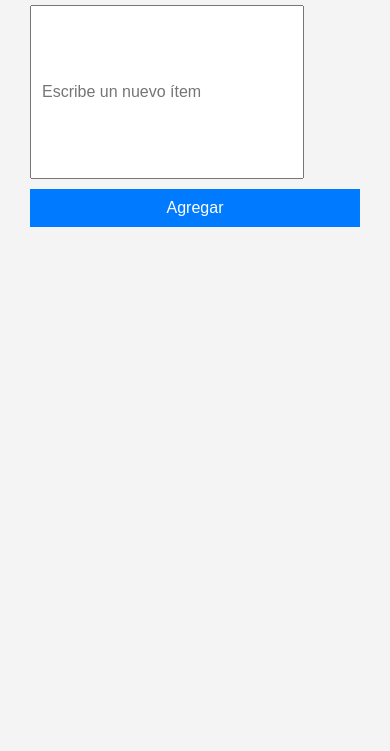
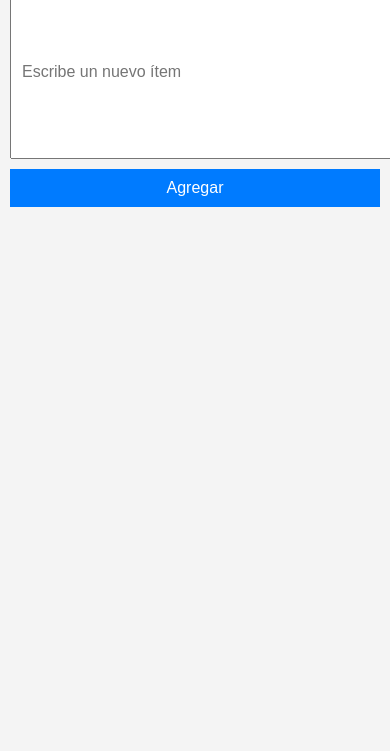
Before and after one commit to ddpp17/1-videos, a plain HTML site: page index.html in a window 390 px wide. Shown: the part 93-844 px from the top of the page. Drawn offline with Linux system fonts and the light colour scheme.

Commit message:
Update style.css

```diff
--- a/style.css
+++ b/style.css
@@ -1,15 +1,15 @@
 body {
   font-family: Arial, sans-serif;
   background-color: #f4f4f4;
+  margin: 0;
   padding: 20px;
-    margin: 0;
   display: flex;
   justify-content: center;
 }
 
 .container {
-    width: 66%;
-    max-width: 500px;
+  width: 100%;
+  max-width: 600px;
 }
 
 h2 {
@@ -29,7 +29,6 @@ body {
   flex: 1 1 150px;
   padding: 10px;
   font-size: 16px;
-    max-width: 250px;
 }
 
 #addBtn {
@@ -89,11 +88,14 @@ body {
   color: white;
 }
 
-  /* 🔽 Responsivo para iPhone 11 y pantallas pequeñas */
-  @media (max-width: 450px) {
+/* 📱 100% del ancho en celulares */
+@media (max-width: 600px) {
+  body {
+    padding: 10px;
+  }
+
   .container {
     width: 100%;
-      padding: 10px;
   }
 
   .input-container {
```
Lines whose indentation alone changed are shown as unchanged.
